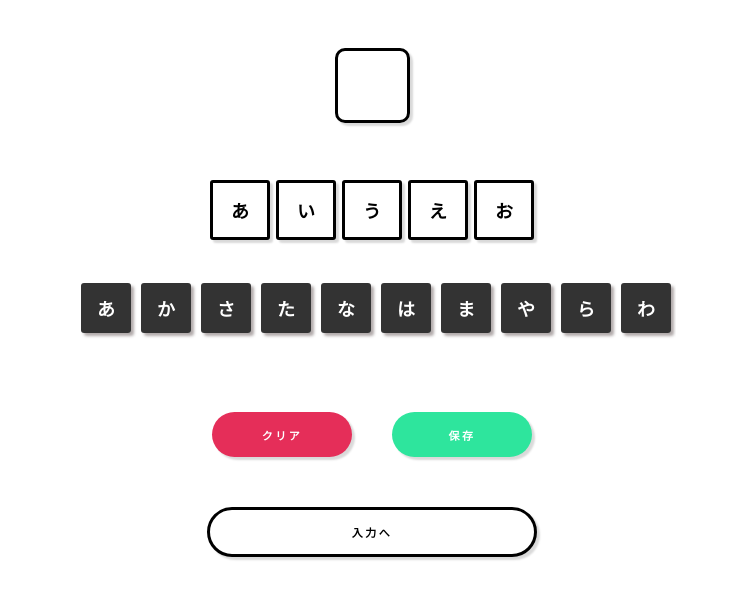
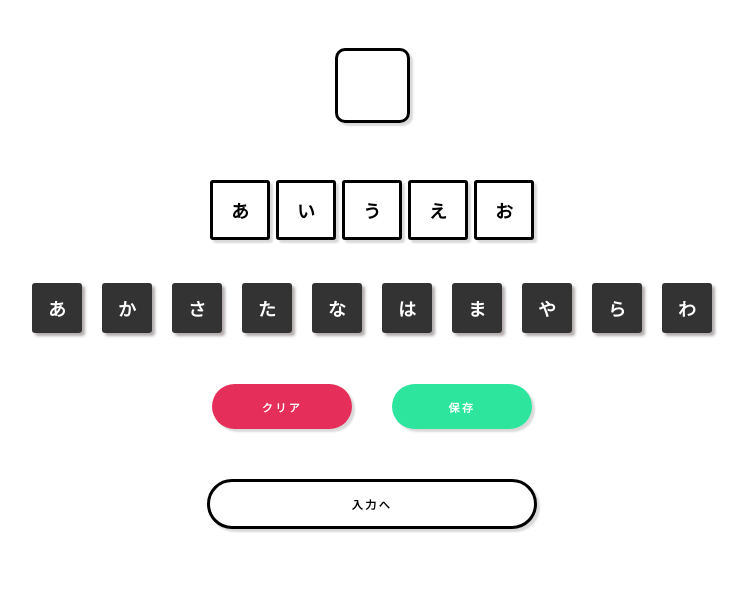
Before and after one commit to SomaTakata/tega-keyboard, a React (Vite) app: page /keyboard in a window 1280 px wide. Shown: the top 598 px of the page, without its empty margins (268-1015 px from the left). Built offline with nearby package versions, Linux system fonts and the light colour scheme.

Commit message:
キーボードの微調整

```diff
--- a/src/App.css
+++ b/src/App.css
@@ -71,8 +71,8 @@
   overflow-x: scroll;
   -webkit-overflow-scrolling: touch;
   padding: 0 0 12px 8px;
+  display: flex;
   display: -ms-flexbox;
-  display: flex;
   margin-top: 0px;
 }
 
@@ -224,10 +224,10 @@
   width: 140px;
   height: 45px;
   font-family: "Roboto", sans-serif;
-  font-size: 11px;
+  font-size: 13px;
   text-transform: uppercase;
   letter-spacing: 2.5px;
-  font-weight: bold;
+  font-weight: 900;
   background-color: #e52e59;
   color: #fff;
   box-shadow: 3px 3px 2px rgba(0, 0, 0, 0.15);
@@ -292,7 +292,7 @@
   width: 50px;
   box-shadow: 3px 3px 3px rgba(77, 63, 63, 0.436);
 
-  margin: 1px 5px;
+  margin: 1px 10px;
   font-size: large;
   margin-top: 40px;
 }
--- a/src/components/Keyboard.jsx
+++ b/src/components/Keyboard.jsx
@@ -126,7 +126,7 @@ export const Keyboard = () => {
       });
     } else if (i === 9) {
       const hiragana = characters.filter((props) => {
-        return (props.key >= 5 * (i - 1) - 2) & (props.key < 5 * (i - 1) + 5);
+        return (props.key >= 5 * (i - 1) - 2) & (props.key < 5 * (i - 1) + 3);
       });
       return hiragana.map((props) => {
         return (
@@ -214,10 +214,7 @@ export const Keyboard = () => {
       <div className="flexContents">
         <div className="columItem">
           {hiraganaBox(hiraganaIndex)}
-          <div>
-            {" "}
-            <ul className="horizontal_scroll">{hiraganaList()}</ul>
-          </div>
+          <div>{hiraganaList()}</div>
         </div>
 
         {/* {characterIndex === 0 ? (
```
